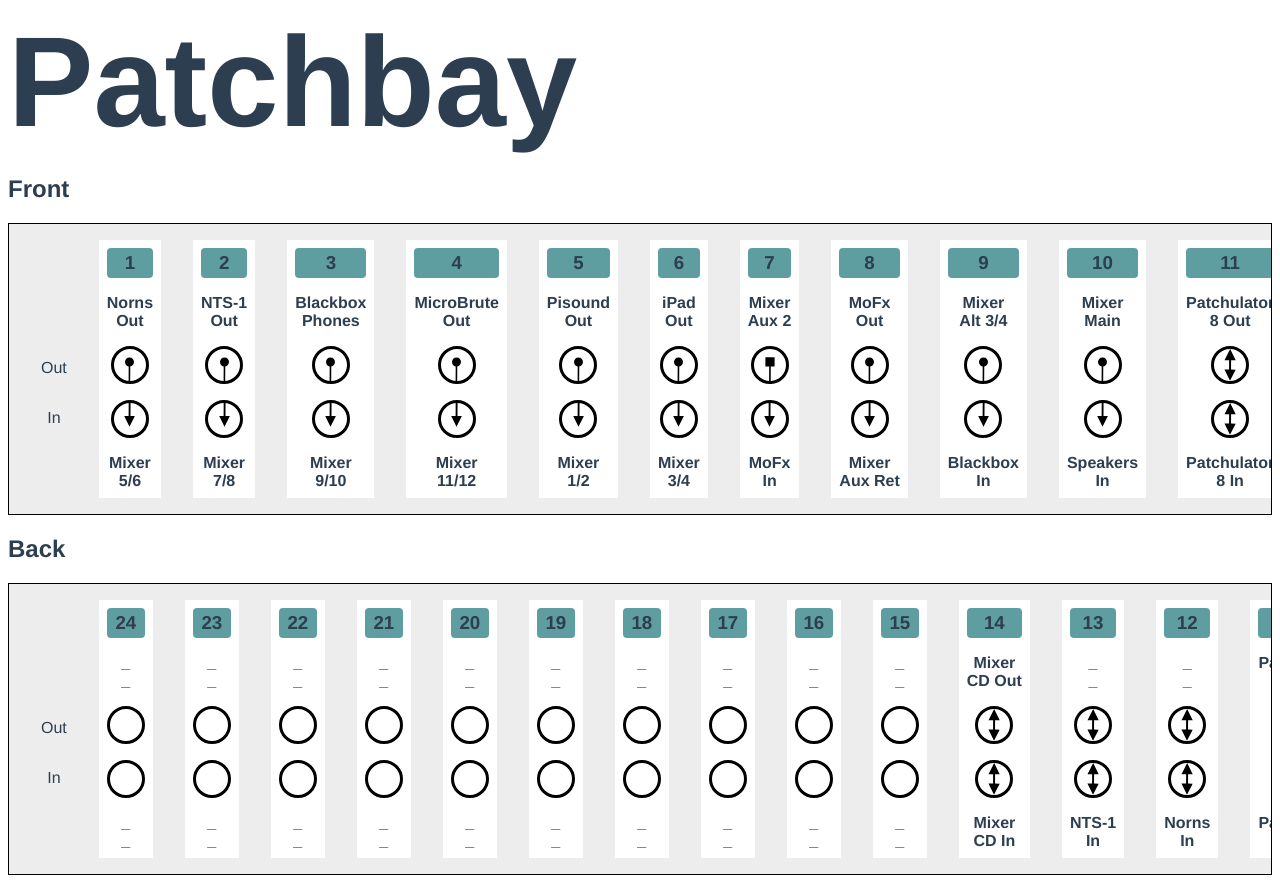
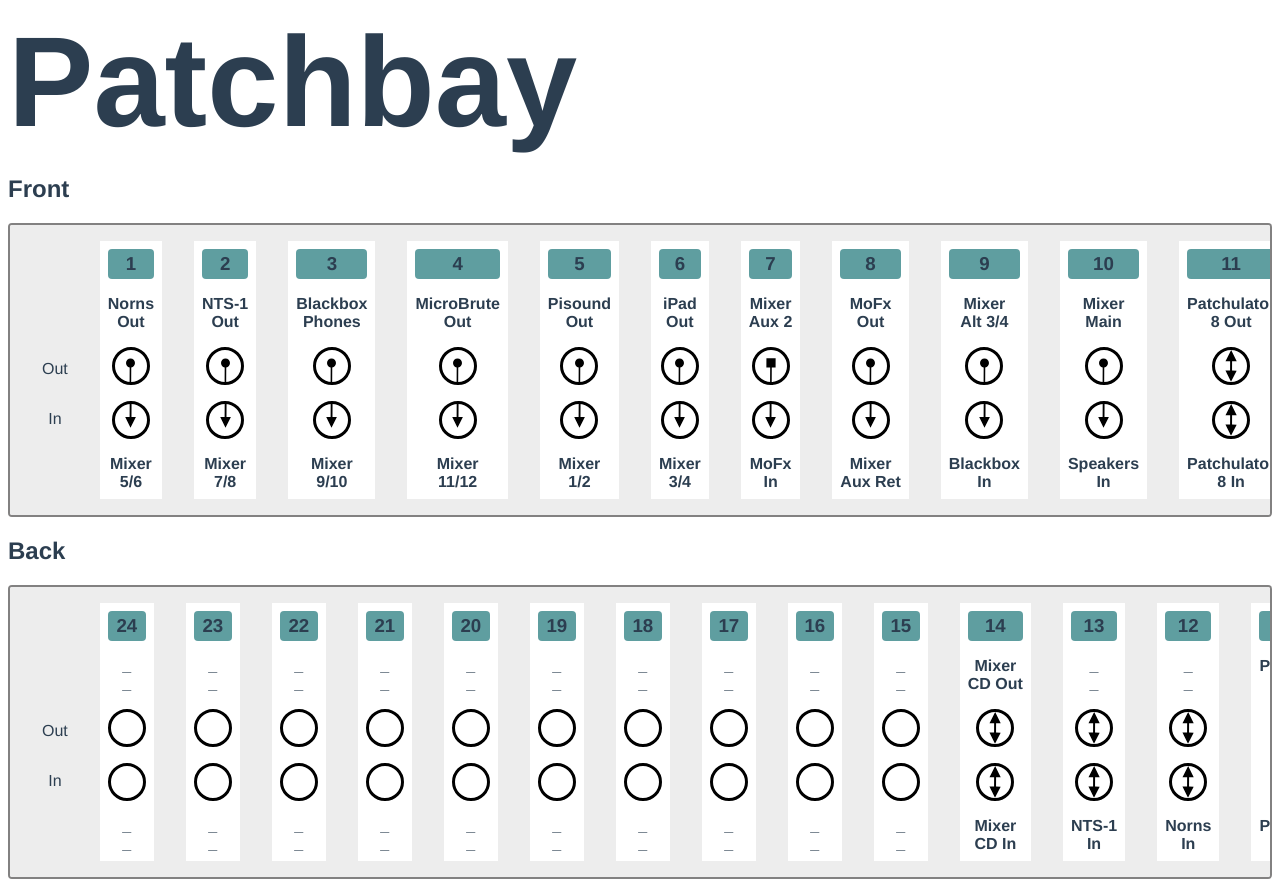
Before and after one commit to jasonbirchler/patchbay, a Vue app: page / in a window 1280 px wide. Built offline with nearby package versions, Linux system fonts and the light colour scheme.

Commit message:
style tweaks to Panel

```diff
--- a/src/components/Panel.vue
+++ b/src/components/Panel.vue
@@ -65,7 +65,8 @@
 
 <style scoped>
 main {
-    border: 1px solid black;
+    border: 2px solid #828181;
+    border-radius: 4px;
     padding: 1rem;
     background-color: #ededed;
     overflow-y: auto;
@@ -79,6 +80,7 @@
     padding: 0.5rem;
 }
 .labels {
+    font-weight: 500;
     display: flex;
     flex-direction: column;
     justify-content: center;
--- a/src/components/PatchBay.vue
+++ b/src/components/PatchBay.vue
@@ -28,11 +28,6 @@
 </script>
 
 <style scoped>
-main {
-    border: 1px solid black;
-    padding: 1rem;
-    background-color: #ededed;
-}
 .points {
     display: grid;
     grid-template-columns: repeat(24, 1fr);
```
